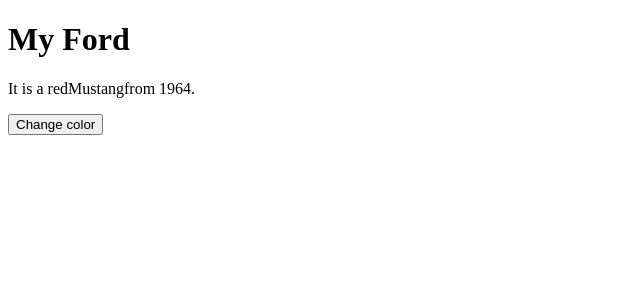
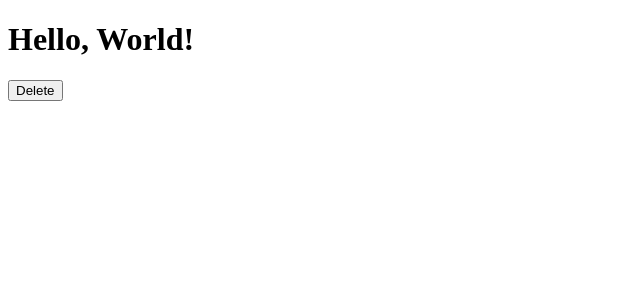
Before and after one commit to DariushStony/FrontEnd-Trains, a React (Create React App) app in the folder React_Redux/react-app-test/: page / in a window 1280 px wide. Shown: the top 300 px of the page, without its empty margins (0-640 px from the left). Built offline with nearby package versions, Linux system fonts and the light colour scheme.

Commit message:
LifeCycle

```diff
--- a/React_Redux/react-app-test/src/index.js
+++ b/React_Redux/react-app-test/src/index.js
@@ -2,42 +2,48 @@
 import ReactDOM from "react-dom";
 import App from "./App";
 
-
-class Car extends React.Component {
+class Containter extends React.Component {
     constructor(props) {
         super(props);
-        this.state = {
-            brand: "Ford",
-            model: "Mustang",
-            color: "red",
-            year: 1964
-        };
+        this.state = { show: true };
+
+        this.delHeader = this.delHeader.bind(this);
     }
 
-    changeColor = () => {
-        this.setState({ color: "blue" });
+    delHeader() {
+        this.setState({
+            show: false
+        });
     }
 
     render() {
+        let header;
+        if (this.state.show) {
+            header = <Child />;
+        }
         return (
             <div>
-                <h1>My {this.state.brand}</h1>
-                <p>
-                    It is a {this.state.color}
-                    {this.state.model}
-            from {this.state.year}.
-          </p>
-                <button
-                    type="button"
-                    onClick={this.changeColor}
-                >Change color</button>
+                {header}
+                <button onClick={this.delHeader}>Delete</button>
             </div>
         );
     }
 }
 
+class Child extends React.Component {
+
+    componentWillUnmount() {
+        alert("is about unmount");
+    }
+
+    render() {
+        return (
+            <h1>Hello, World!</h1>
+        );
+    }
+}
 
 ReactDOM.render(
-    <Car />,
+    <Containter />,
     document.getElementById("root")
 );
```
